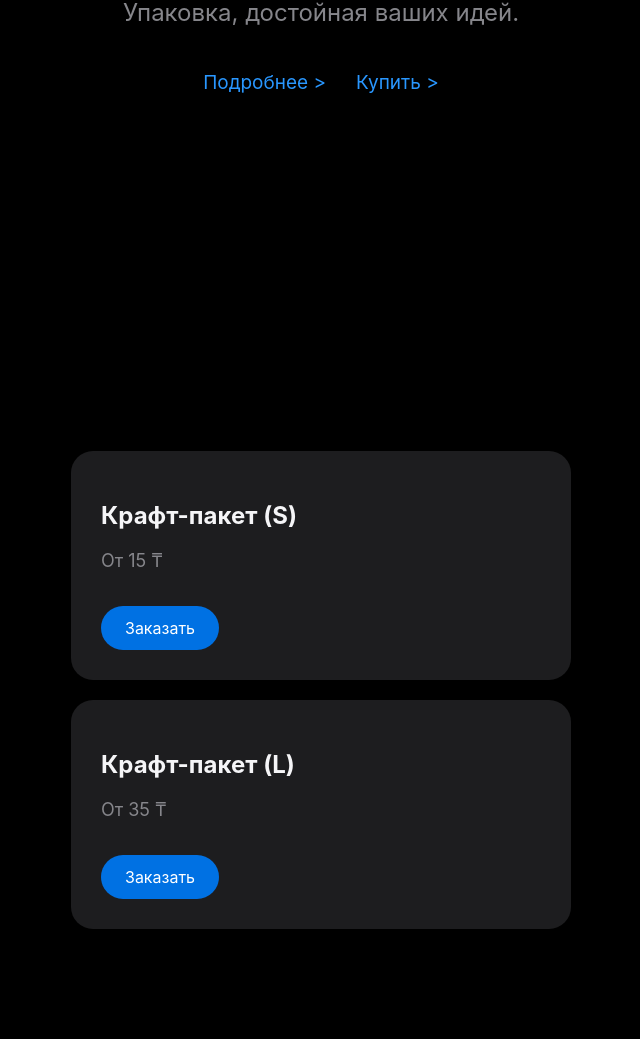
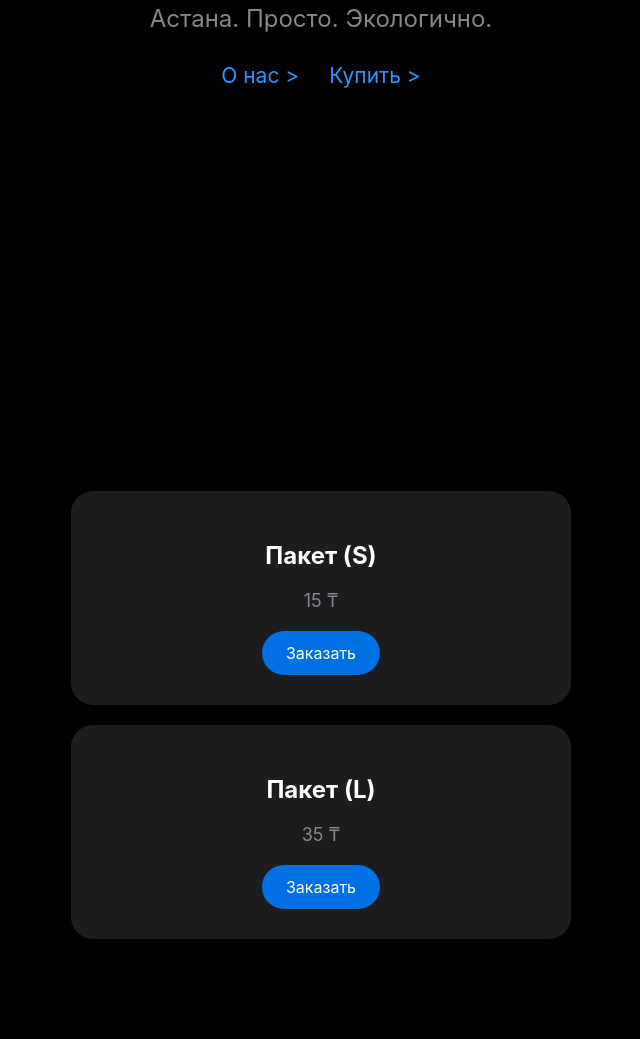
Before and after one commit to rise-society/kraft-shop, a plain HTML site: page index.html in a window 1280 px wide. Shown: the part 389-1428 px from the top of the page, without its empty margins (319-959 px from the left). Before the commit the page ends 1358 px from the top, so only its background shows below. Drawn offline with Linux system fonts and the light colour scheme.

Commit message:
Update index.html

```diff
--- a/index.html
+++ b/index.html
@@ -1,56 +1,44 @@
 <!DOCTYPE html>
-<html>
+<html lang="ru">
 <head>
     <meta charset="UTF-8">
-    <meta name="viewport" content="width=device-width,initial-scale=1.0">
+    <meta name="viewport" content="width=device-width, initial-scale=1.0">
     <style>
-        /* Базовые стили Apple */
-        body { font-family: -apple-system, BlinkMacSystemFont, sans-serif; background: #000; color: #f5f5f7; margin: 0; overflow-x: hidden; }
-
-        /* Анимация появления */
+        body { font-family: -apple-system, BlinkMacSystemFont, sans-serif; background: #000; color: #fff; margin: 0; -webkit-font-smoothing: antialiased; }
         @keyframes fadeInUp {
-            from { opacity: 0; transform: translateY(30px); }
+            from { opacity: 0; transform: translateY(40px); }
             to { opacity: 1; transform: translateY(0); }
         }
-
         .hero { height: 100vh; display: flex; flex-direction: column; align-items: center; justify-content: center; text-align: center; padding: 0 20px; animation: fadeInUp 1.2s ease-out; }
-
-        h1 { font-size: 48px; font-weight: 600; margin: 0; letter-spacing: -0.02em; }
-        .subtitle { font-size: 24px; color: #86868b; margin-top: 10px; }
-
-        .card-container { padding: 40px 20px; display: flex; flex-direction: column; gap: 20px; max-width: 500px; margin: 0 auto; }
-
-        .product-card { background: #1d1d1f; border-radius: 22px; padding: 30px; animation: fadeInUp 1.5s ease-out; }
-
-        .price { color: #86868b; font-size: 18px; margin: 15px 0; }
-
-        .links { display: flex; justify-content: center; gap: 30px; margin-top: 20px; }
-        .links a { color: #2997ff; text-decoration: none; font-size: 19px; }
-        .links a:hover { text-decoration: underline; }
-
-        .btn-buy { background: #0071e3; color: white; padding: 12px 24px; border-radius: 980px; text-decoration: none; font-weight: 400; display: inline-block; margin-top: 20px; }
+        h1 { font-size: 48px; font-weight: 600; letter-spacing: -0.02em; margin: 0; }
+        .subtitle { font-size: 24px; color: #86868b; margin: 10px 0 30px; }
+        .cta { display: flex; gap: 30px; }
+        .cta a { color: #2997ff; text-decoration: none; font-size: 21px; }
+        .section { padding: 80px 20px; max-width: 500px; margin: 0 auto; }
+        .card { background: #1d1d1f; border-radius: 22px; padding: 30px; margin-bottom: 20px; text-align: center; animation: fadeInUp 1.5s ease-out; }
+        .price { color: #86868b; font-size: 18px; margin-bottom: 20px; }
+        .btn { background: #0071e3; color: #fff; padding: 12px 24px; border-radius: 980px; text-decoration: none; display: inline-block; }
     </style>
 </head>
 <body>
     <div class="hero">
         <h1>Kraft Shop KZ</h1>
-        <p class="subtitle">Упаковка, достойная ваших идей.</p>
-        <div class="links">
-            <a href="about.html">Подробнее ></a>
+        <p class="subtitle">Астана. Просто. Экологично.</p>
+        <div class="cta">
+            <a href="about.html">О нас ></a>
             <a href="https://t.me/craftshopkz">Купить ></a>
         </div>
     </div>
-
-    <div class="card-container">
-        <div class="product-card">
-            <h2>Крафт-пакет (S)</h2>
-            <p class="price">От 15 ₸</p>
-            <a href="https://t.me/craftshopkz" class="btn-buy">Заказать</a>
+    <div class="section">
+        <div class="card">
+            <h2>Пакет (S)</h2>
+            <p class="price">15 ₸</p>
+            <a href="https://t.me/craftshopkz" class="btn">Заказать</a>
         </div>
-        <div class="product-card">
-            <h2>Крафт-пакет (L)</h2>
-            <p class="price">От 35 ₸</p>
-            <a href="https://t.me/craftshopkz" class="btn-buy">Заказать</a>
+        <div class="card">
+            <h2>Пакет (L)</h2>
+            <p class="price">35 ₸</p>
+            <a href="https://t.me/craftshopkz" class="btn">Заказать</a>
         </div>
     </div>
 </body>
```
